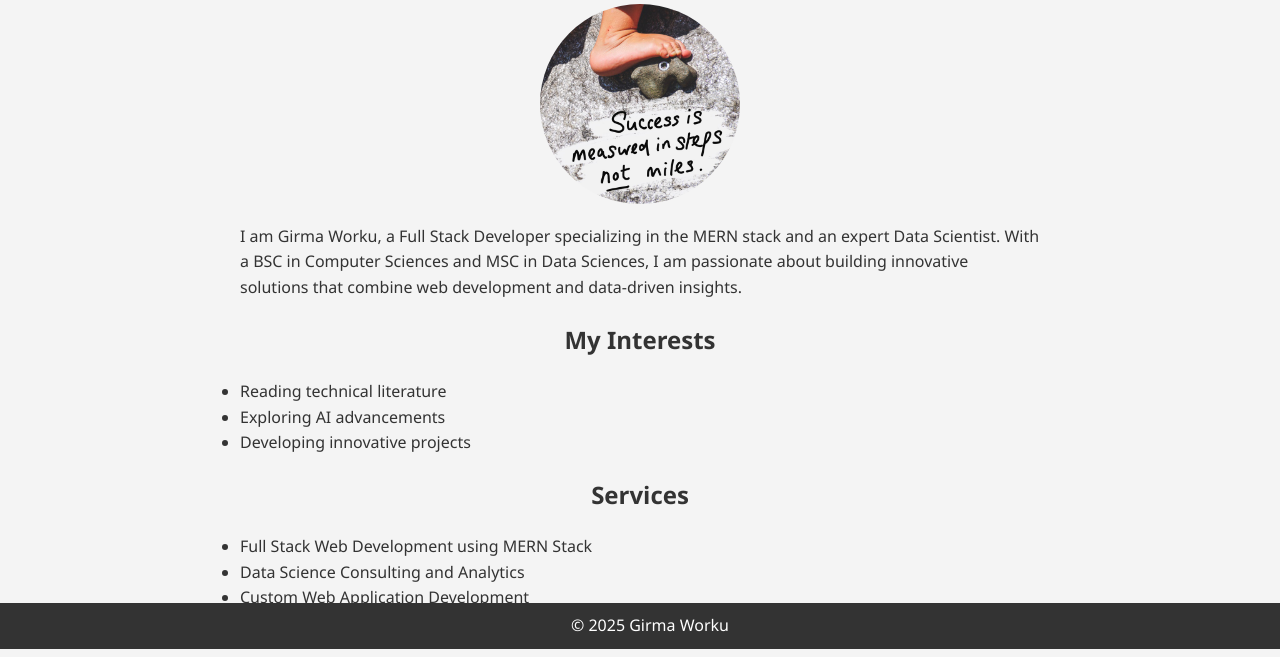
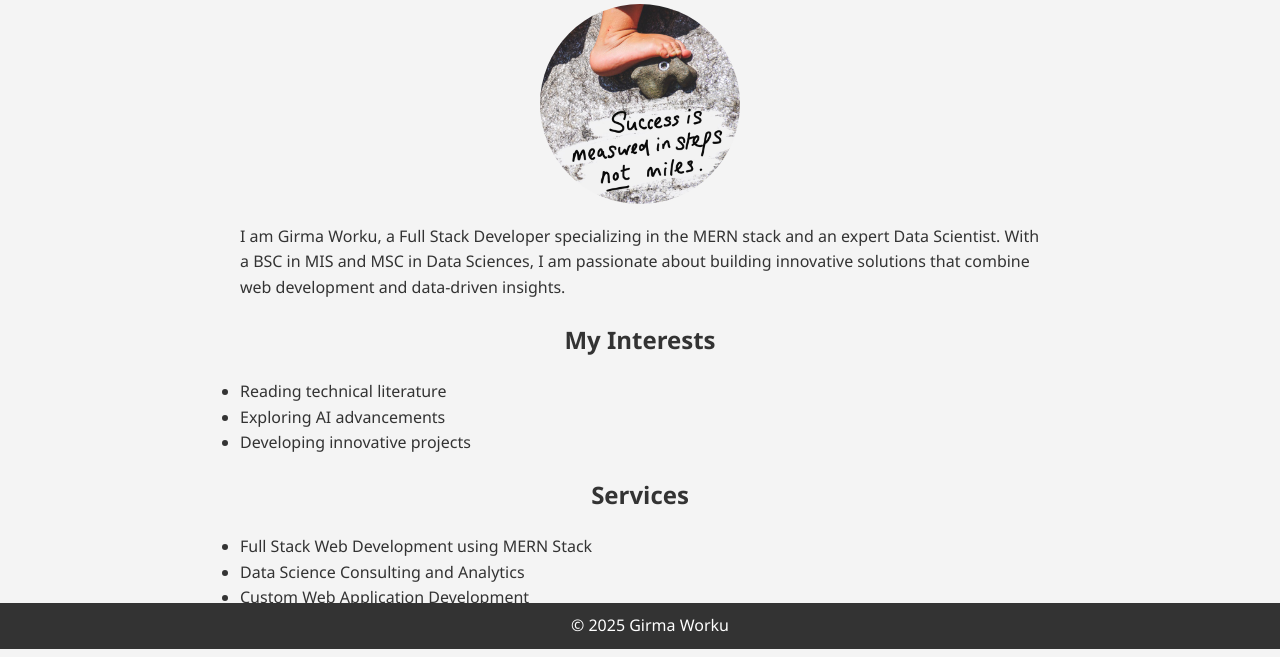
Before and after one commit to gworku/portfolioassigment_skillbridgeInstitute, a plain HTML site: page index.html in a window 1280 px wide. Shown: the part 151-808 px from the top of the page. Drawn offline with Linux system fonts and the light colour scheme.

Commit message:
Correct education details: BSC in MIS and MSC in Data Science

```diff
--- a/index.html
+++ b/index.html
@@ -27,7 +27,7 @@
     <!-- Introduction Paragraph -->
     <p>
       I am Girma Worku, a Full Stack Developer specializing in the MERN stack
-      and an expert Data Scientist. With a BSC in Computer Sciences and MSC in
+      and an expert Data Scientist. With a BSC in MIS and MSC in
       Data Sciences, I am passionate about building innovative solutions that
       combine web development and data-driven insights.
     </p>
```
